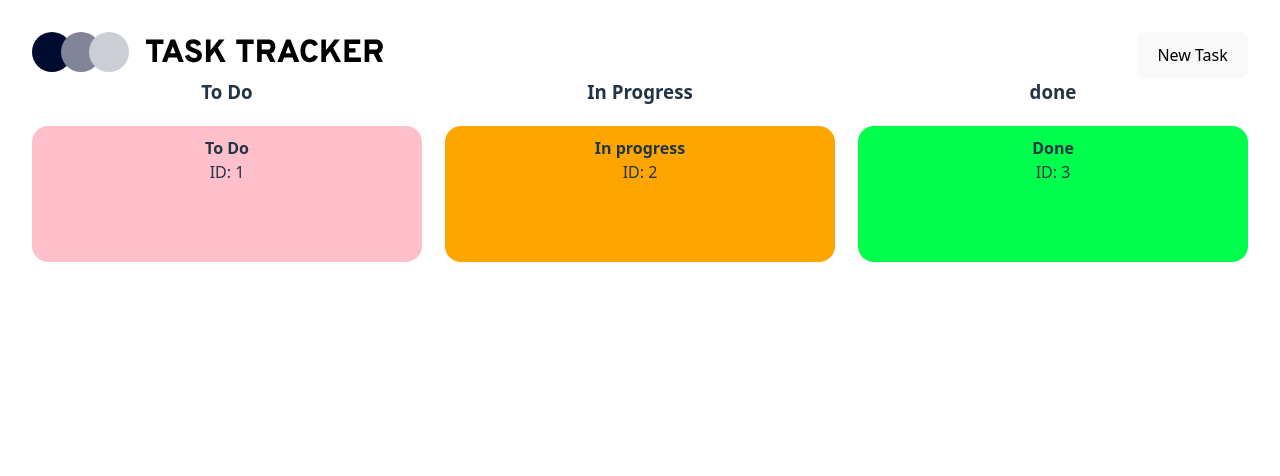
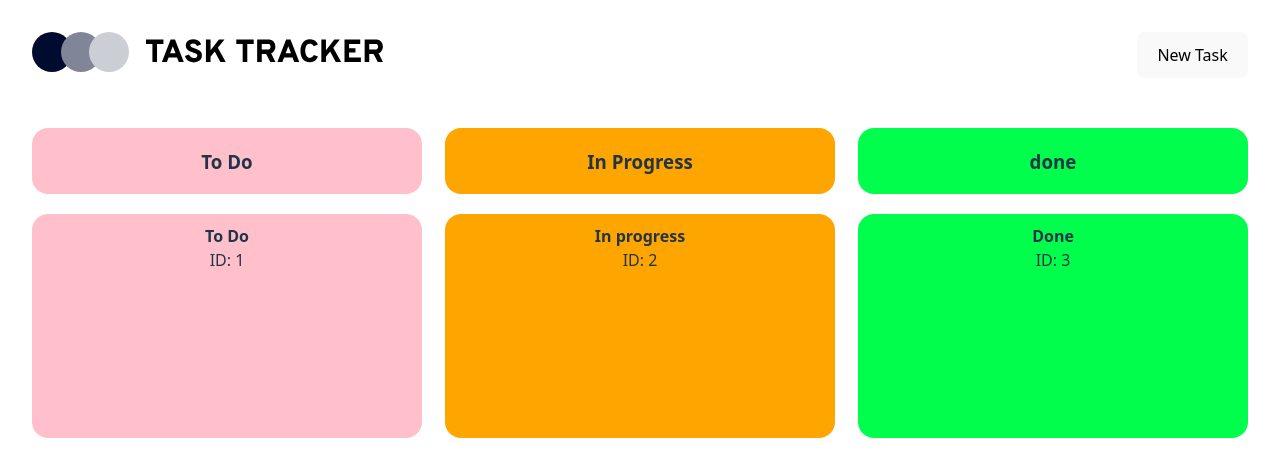
Before and after one commit to Almazik001/task_tracker_front, a React (Vite) app: page / in a window 1280 px wide. Shown: the top 476 px of the page. Built offline with nearby package versions, Linux system fonts and the light colour scheme.

Commit message:
сделал всё по цветам

```diff
--- a/src/App.css
+++ b/src/App.css
@@ -11,14 +11,33 @@
   text-align: center;
 }
 
-.column-header--inprogress {
+.column-header--inprogress{
+  margin-top: 50px;
   height: 26px;
   width: 350px;
-  background: orange;
   padding: 20px;
   border-radius: 16px;
+  background-color: orange;
 }
 
+.column-header--todo{
+  margin-top: 50px;
+  height: 26px;
+  width: 350px;
+  padding: 20px;
+  border-radius: 16px;
+  background-color: pink;
+}
+
+
+.column-header--done{
+  margin-top: 50px;
+  height: 26px;
+  width: 350px;
+  padding: 20px;
+  border-radius: 16px;
+  background: rgb(0, 255, 76)
+}
 
 .board-holder {
   display: flex;
--- a/src/components/navbar/Board/Column.tsx
+++ b/src/components/navbar/Board/Column.tsx
@@ -8,7 +8,7 @@ const filteredTasks = tasks.filter(task => task.status === status)
     return (
         <>
        <div className="board-holder-line ">
-            <div className="column-header">
+            <div className={`column-header--${status}`}>
                 <h3>{title}</h3>
             </div>
 
```
